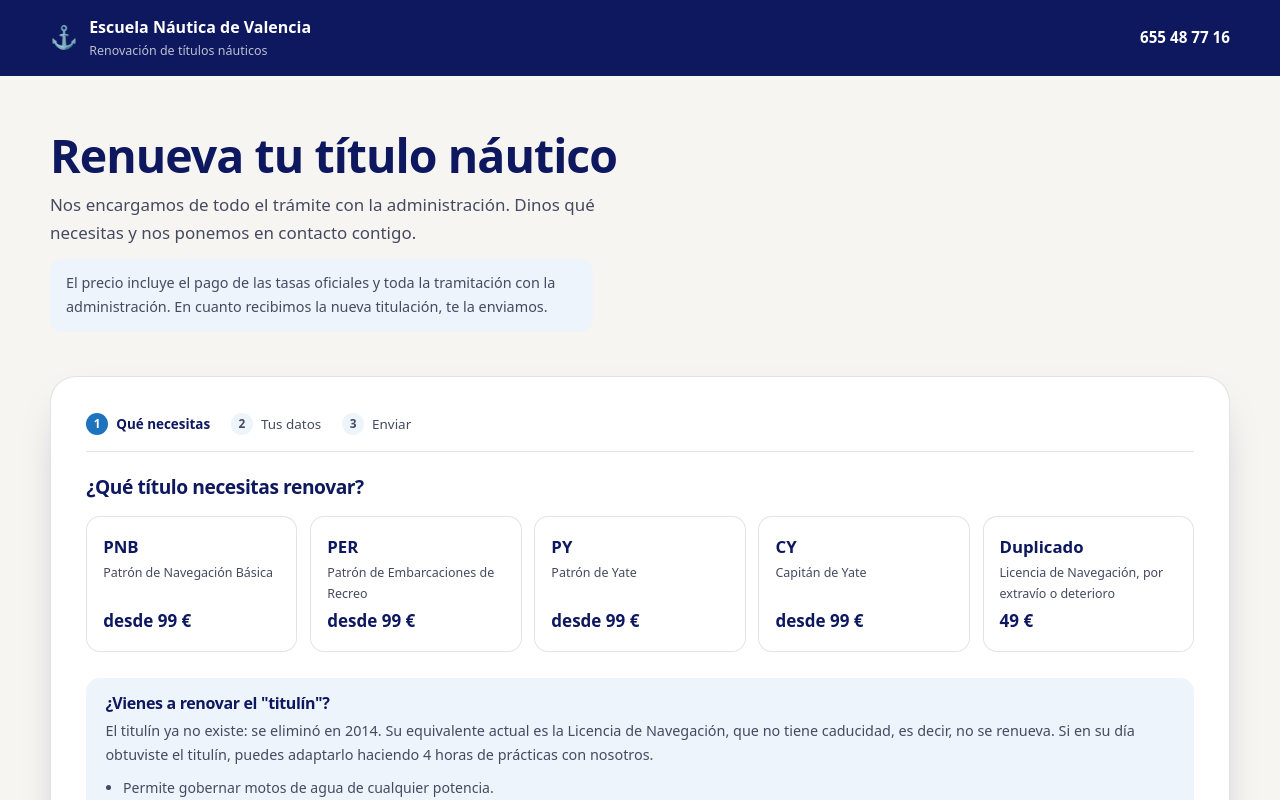
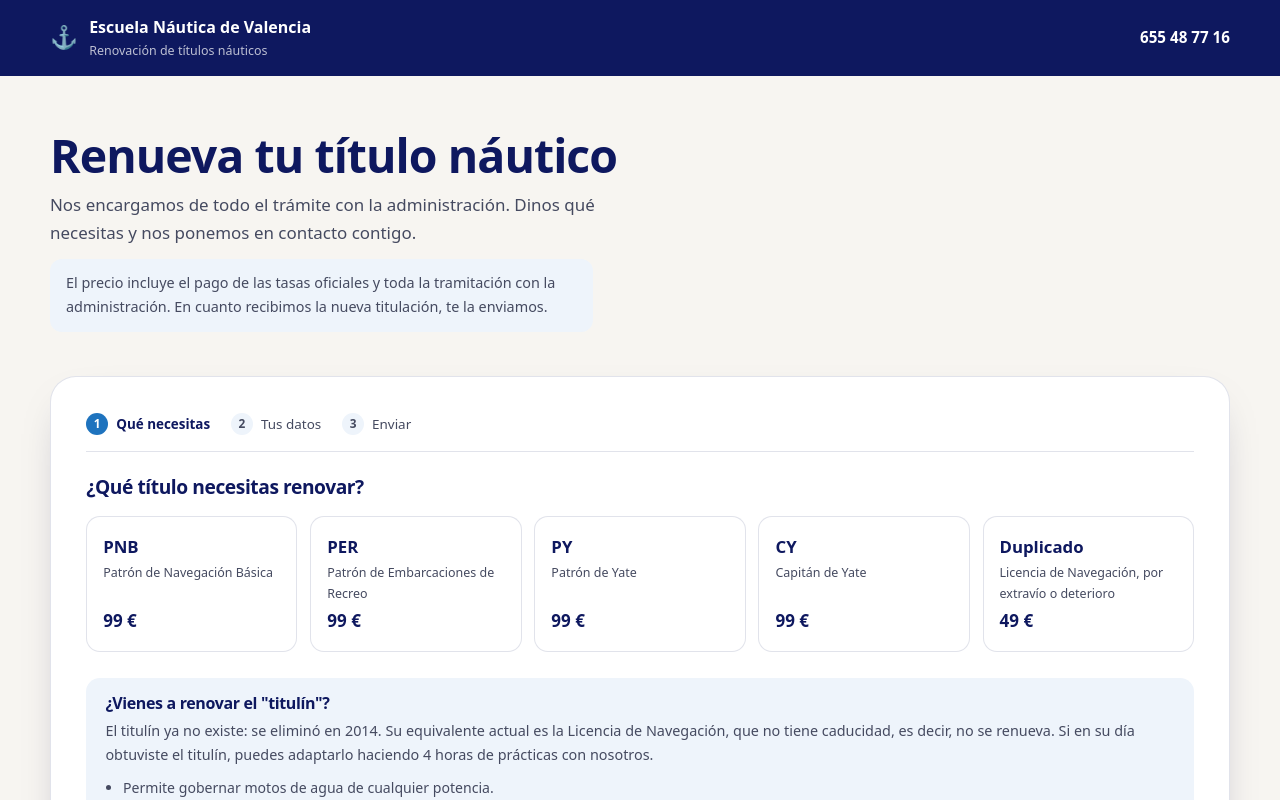
Before and after one commit to GabrielGhsoub/escuela-nautica-renovaciones, a React (Vite) app: page / in a window 1280 px wide. Shown: the top 800 px of the page. Built offline with nearby package versions, Linux system fonts and the light colour scheme; a web font is replaced by a local one; what react-international-phone would draw is missing.

Commit message:
fix: prices are fixed, confirmed by the school

```diff
--- a/src/data/renovaciones.js
+++ b/src/data/renovaciones.js
@@ -11,18 +11,15 @@ export const school = {
   privacyUrl: 'https://escuelanauticadevalencia.es/politica-de-privacidad/',
 };
 
-/* Their page states the renewal price two different ways: the prose says
-   "desde 99 €" four separate times, the table underneath lists a flat
-   "PNB: 99 € PER: 99 € Patrón de Yate: 99 € Capitán de Yate: 99 €".
-   We show the more cautious of the two, because "desde" exists precisely to
-   allow a case to cost more and we must not promise a price on their behalf.
-   Worth asking them which one is real. The duplicate is flat in both places:
-   "en caso de extravío o deterioro, el duplicado tiene un coste de 49 €". */
+/* Prices are FIXED, confirmed by Dani in writing on 2026-08-14: "el 'desde' ya
+   está corregido en la web. Es precio fijo." Re-verified on their live page the
+   same day: every renewal now reads "tiene un coste de 99 €" with no "desde"
+   anywhere, and the duplicate stays "el duplicado tiene un coste de 49 €". */
 export const products = [
-  { key: 'pnb', title: 'PNB', full: 'Patrón de Navegación Básica', price: 99, from: true, kind: 'renovacion' },
-  { key: 'per', title: 'PER', full: 'Patrón de Embarcaciones de Recreo', price: 99, from: true, kind: 'renovacion' },
-  { key: 'py', title: 'PY', full: 'Patrón de Yate', price: 99, from: true, kind: 'renovacion' },
-  { key: 'cy', title: 'CY', full: 'Capitán de Yate', price: 99, from: true, kind: 'renovacion' },
+  { key: 'pnb', title: 'PNB', full: 'Patrón de Navegación Básica', price: 99, from: false, kind: 'renovacion' },
+  { key: 'per', title: 'PER', full: 'Patrón de Embarcaciones de Recreo', price: 99, from: false, kind: 'renovacion' },
+  { key: 'py', title: 'PY', full: 'Patrón de Yate', price: 99, from: false, kind: 'renovacion' },
+  { key: 'cy', title: 'CY', full: 'Capitán de Yate', price: 99, from: false, kind: 'renovacion' },
   {
     key: 'duplicado',
     title: 'Duplicado',
```
Also changed, not shown: 2 other files (tests, documents, lock files or other folders).
